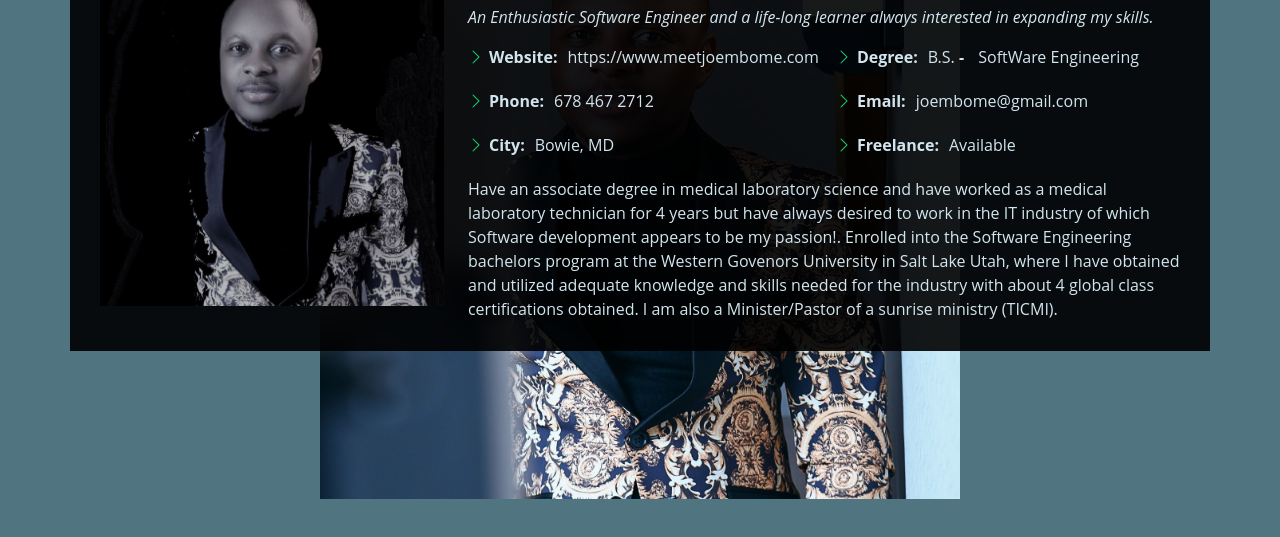
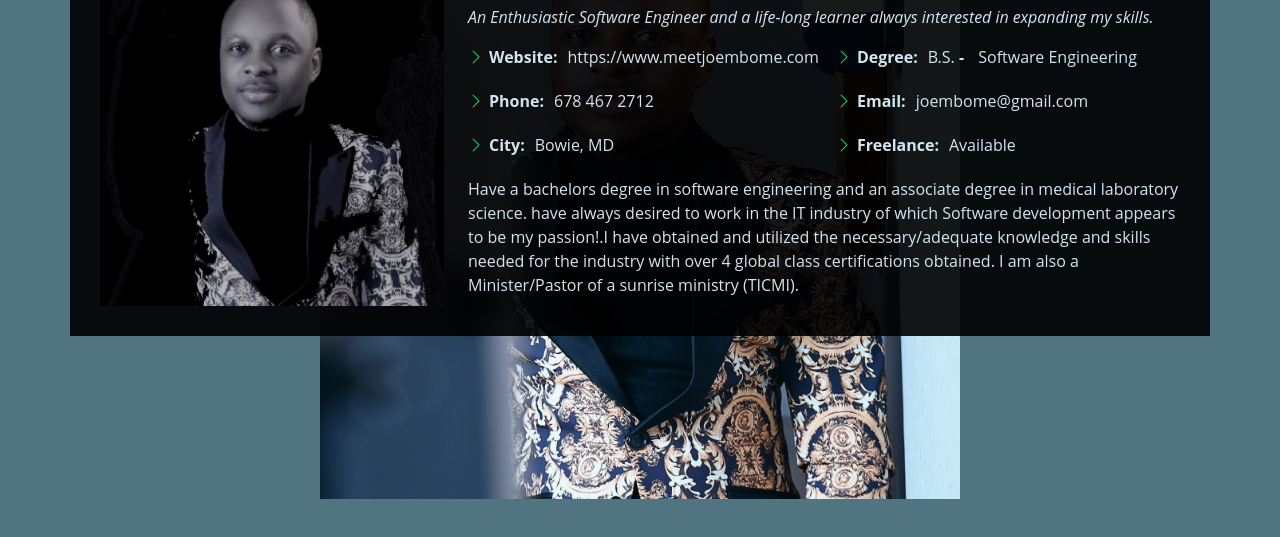
Before and after one commit to Jmbome/Website-Portfolio, a plain HTML site: page index.html in a window 1280 px wide. Both pictures are taken after a click on the link "About". Shown: the part 247-784 px from the top of the page. Drawn offline with Linux system fonts and the light colour scheme.

Commit message:
Update index.html

```diff
--- a/index.html
+++ b/index.html
@@ -83,17 +83,16 @@
             </div>
             <div class="col-lg-6">
               <ul>
-                <li><i class="bi bi-chevron-right"></i> <strong>Degree:</strong> <span>B.S.  <strong>-</strong> SoftWare Engineering</span></li>
+                <li><i class="bi bi-chevron-right"></i> <strong>Degree:</strong> <span>B.S.  <strong>-</strong> Software Engineering</span></li>
                 <li><i class="bi bi-chevron-right"></i> <strong>Email:</strong> <span>joembome@gmail.com</span></li>
                 <li><i class="bi bi-chevron-right"></i> <strong>Freelance:</strong> <span>Available</span></li>
               </ul>
             </div>
           </div>
           <p>
-            Have an associate degree in medical laboratory science and have worked as a medical laboratory technician for 4 years but
-            have always desired to work in the IT industry of which Software development appears to be my passion!. Enrolled into the
-            Software Engineering bachelors program at the Western Govenors University in Salt Lake Utah, where I have obtained and
-            utilized adequate knowledge and skills needed for the industry with about 4 global class certifications obtained. I am
+            Have a bachelors degree in software engineering and an associate degree in medical laboratory science.
+            have always desired to work in the IT industry of which Software development appears to be my passion!.I have obtained and
+            utilized the necessary/adequate knowledge and skills needed for the industry with over 4 global class certifications obtained. I am
             also a Minister/Pastor of a sunrise ministry (TICMI).
           </p>
         </div>
@@ -158,7 +157,7 @@
         <div class="col-lg-6">
           <h3 class="resume-title">Professional Experience</h3>
           <div class="resume-item">
-            <h4>Front End web developer, freelancing </h4>
+            <h4>Software developer, freelancing </h4>
             <h5>2020 - Present</h5>
             <p><em>Open to freelancing, while working on some personal projects and improving on my skills.</em></p>
             <p><em>Bowie MD,USA </em></p>
```
